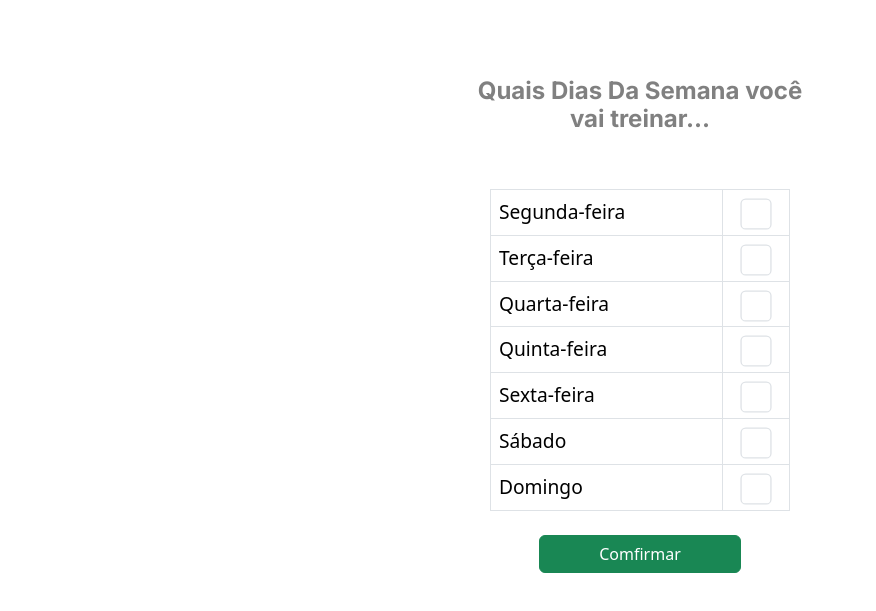
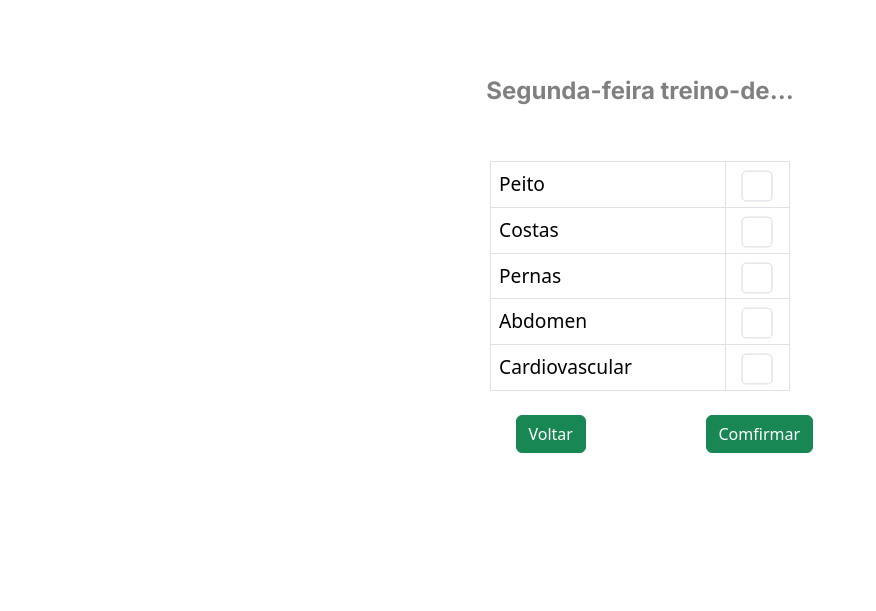
Before and after one commit to AllanCordova/active-tracker, a plain HTML site: page telas/register.html in a window 1280 px wide. Both pictures are taken after a click on the button "Comfirmar". Shown: the part 131-742 px from the top of the page, without its empty margins (0-876 px from the left). Drawn offline with nearby package versions, Linux system fonts and the light colour scheme.

Commit message:
incrementado sistema de troca de funções na tela de registro

```diff
--- /dev/null
+++ b/script/register.js
@@ -0,0 +1,32 @@
+let tela = 1; // Inicia na primeira tela
+
+function showTela(telaAtual) {
+    // Seleciona todas as divs com a classe "tela"
+    document.querySelectorAll('.tela').forEach((elemento) => {
+        // Exibe apenas as telas correspondentes ao `telaAtual`, oculta as demais
+        if (elemento.id === `tela${telaAtual}`) {
+            elemento.style.display = 'block';
+        } else {
+            elemento.style.display = 'none';
+        }
+    });
+}
+
+// Inicializa a exibição da primeira tela ao carregar a página
+showTela(tela);
+
+function nextTela() {
+    if (tela > 1) {
+        alert('não existe mais páginas')
+    } else {
+        tela++;
+        showTela(tela);
+    }
+}
+
+function lastTela() {
+    if (tela > 1) {  // Evita que tela vá para valores menores que 1
+        tela--;
+        showTela(tela);
+    }
+}
--- a/telas/register.html
+++ b/telas/register.html
@@ -36,7 +36,7 @@
                 </div>
             </div>
             <div class="row justify-content-center">
-                <div class="col-5 gap-3">
+                <div class="col-5 gap-3 tela" id="tela1">
                     <div class="p-5">
                         <h4 class="inter">Quais Dias Da Semana você vai treinar...</h4>
                     </div>
@@ -44,7 +44,7 @@
             </div>
             <div class="row">
                 <div class="col">
-                    <div class="table-responsive">
+                    <div class="table-responsive tela" id="tela1">
                         <table class="table table-bordered" style="width: 300px; margin: auto;">
                           <tbody>
                             <tr>
@@ -109,17 +109,82 @@
                 </div>
             </div>
             <div class="row justify-content-center">
-                <div class="col-5">
+              <div style="display: none;" class="col-5 gap-3 tela" id="tela2">
+                <div class="p-5">
+                  <h4 class="inter">Segunda-feira treino-de...</h4>
+                </div>
+              </div>
+            </div>
+            <div class="row">
+              <div class="col">
+                <div style="display: none;" class="table-responsive tela" id="tela2">
+                  <table class="table table-bordered" style="width: 300px; margin: auto;">
+                    <tbody>
+                      <tr>
+                        <td class="text-start" style="font-size: 1.2rem;">
+                          <label for="peito">Peito</label>
+                        </td>
+                        <td class="text-center">
+                          <input class="form-check-input" type="checkbox" id="peito" value="peito" style="transform: scale(1.3);">
+                        </td>
+                      </tr>
+                      <tr>
+                        <td class="text-start" style="font-size: 1.2rem;">
+                          <label for="costas">Costas</label>
+                        </td>
+                        <td class="text-center">
+                          <input class="form-check-input" type="checkbox" id="costas" value="costas" style="transform: scale(1.3);">
+                        </td>
+                      </tr>
+                      <tr>
+                        <td class="text-start" style="font-size: 1.2rem;">
+                          <label for="pernas">Pernas</label>
+                        </td>
+                        <td class="text-center">
+                          <input class="form-check-input" type="checkbox" id="pernas" value="pernas" style="transform: scale(1.3);">
+                        </td>
+                      </tr>
+                      <tr>
+                        <td class="text-start" style="font-size: 1.2rem;">
+                          <label for="abdomen">Abdomen</label>
+                        </td>
+                        <td class="text-center">
+                          <input class="form-check-input" type="checkbox" id="abdomen" value="abdomen" style="transform: scale(1.3);">
+                        </td>
+                      </tr>
+                      <tr>
+                        <td class="text-start" style="font-size: 1.2rem;">
+                          <label for="cardiovascular">Cardiovascular</label>
+                        </td>
+                        <td class="text-center">
+                          <input class="form-check-input" type="checkbox" id="cardiovascular" value="cardio" style="transform: scale(1.3);">
+                        </td>
+                      </tr>
+                    </tbody>
+                  </table>
+                </div>
+              </div>
+            </div>
+            <div class="row justify-content-center">
+                <div style="display: none;" class="col-2 tela" id="tela2">
                     <div class="p-4">
                         <div class="d-grid gap-2 col-6 mx-auto">
-                            <button class="btn btn-success" type="button">Comfirmar</button>
+                            <button onclick="lastTela()" class="btn btn-success" type="button">Voltar</button>
                         </div>
                     </div>
                 </div>
+                <div class="col-2">
+                  <div class="p-4">
+                      <div class="d-grid gap-2 col-6 mx-auto">
+                          <button onclick="nextTela()" class="btn btn-success" type="button">Comfirmar</button>
+                      </div>
+                  </div>
+              </div>
             </div>
         </div>
     </main>
     <script src="https://cdn.jsdelivr.net/npm/bootstrap@5.3.3/dist/js/bootstrap.bundle.min.js" integrity="sha384-YvpcrYf0tY3lHB60NNkmXc5s9fDVZLESaAA55NDzOxhy9GkcIdslK1eN7N6jIeHz" crossorigin="anonymous"></script>
+    <script src="../script/register.js"></script>
 </body>
 </body>
 </html>
```
